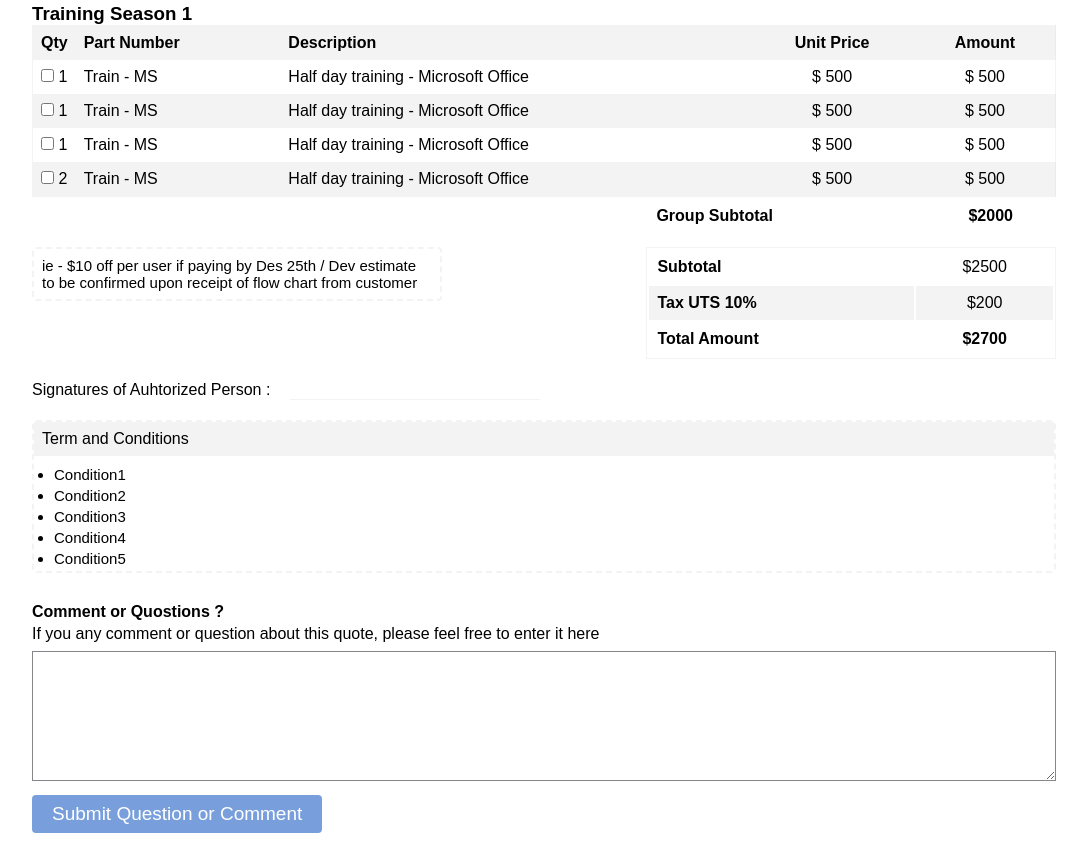
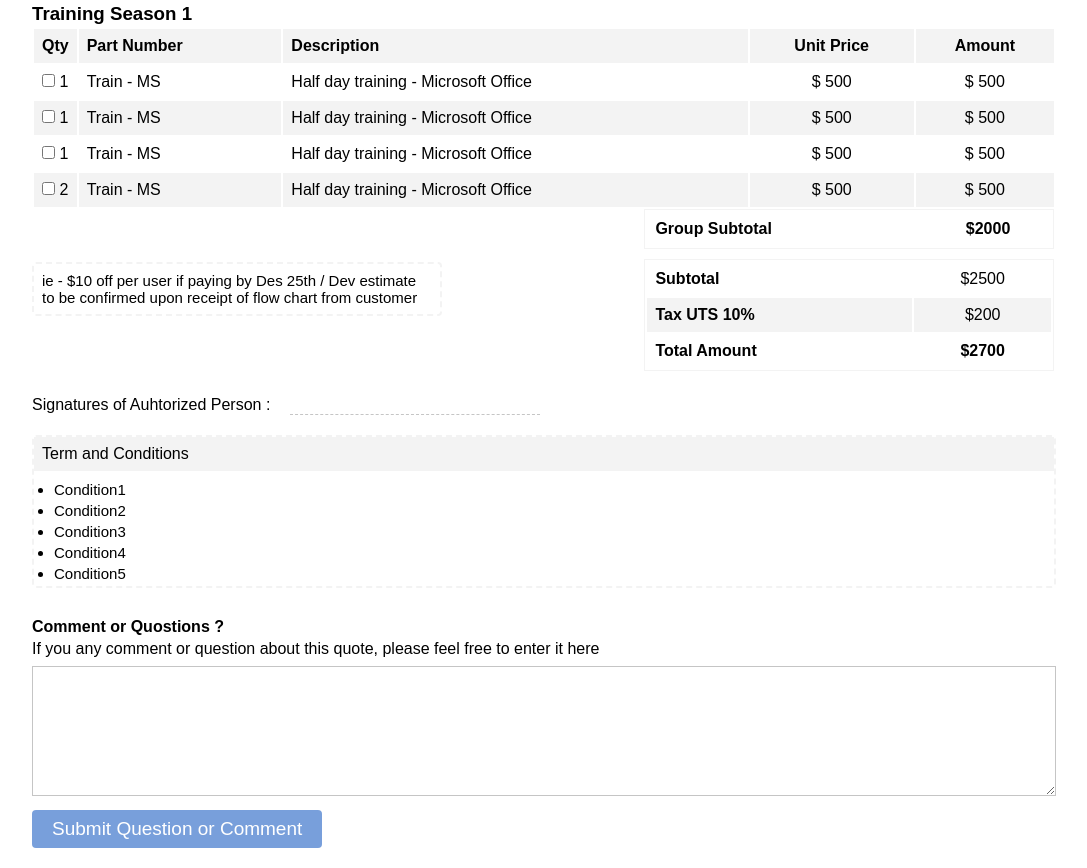
Before and after one commit to nooblesdevp/24nov, a plain HTML site: page index.html in a window 1280 px wide. Shown: the part 459-1327 px from the top of the page, without its empty margins (96-1183 px from the left). Drawn offline with Linux system fonts and the light colour scheme.

Commit message:
fix bus style

```diff
--- a/css/main.css
+++ b/css/main.css
@@ -75,10 +75,7 @@
 
 .body-quotes .body-quotes-product-groub {
   font-family: arial, sans-serif;
-  border-collapse: collapse;
   width: 100%;
-  border: 1px solid #dddddd59;
-  border-radius: 4px;
 }
 
 .body-quotes .body-quotes-product-groub td,
@@ -121,6 +118,7 @@
   width: 40%;
   position: absolute;
   right: 0;
+  margin-right: 2px;
 }
 
 .body-quotes .body-quotes-total table td,
@@ -138,8 +136,9 @@
   text-align: center;
 }
 
-.body-quotes .body-quotes-total table .body-quotes-group-subtotal {
-  margin-bottom: 20px;
+.body-quotes .body-quotes-total .body-quotes-group-subtotal-table {
+  border: 1px solid #dddddd59;
+  border-collapse: separate;
 }
 
 .body-quotes .body-quotes-total .body-quotes-total-order {
@@ -151,6 +150,7 @@
   border-radius: 4px;
   border: 2px dashed #dddddd59;
   padding: 8px;
+  margin-top: 53px;
 }
 
 .notes-quotes .notes-quotes-text p {
@@ -168,7 +168,7 @@
 
 .signature-quotes .signiture-quotes-content input {
   border: none;
-  border-bottom: 1px solid #dddddd59;
+  border-bottom: 1px dashed #a8a8a8a8;
   outline: none;
   margin-left: 20px;
   width: 250px;
@@ -218,7 +218,7 @@
   resize: vertical;
   width: 100%;
   height: 130px;
-  border: 1px solid #84868a;
+  border: 1px solid #a8a8a8a8;
   outline: none;
   font-size: 19px;
   font-family: Arial, Helvetica, sans-serif;
```
